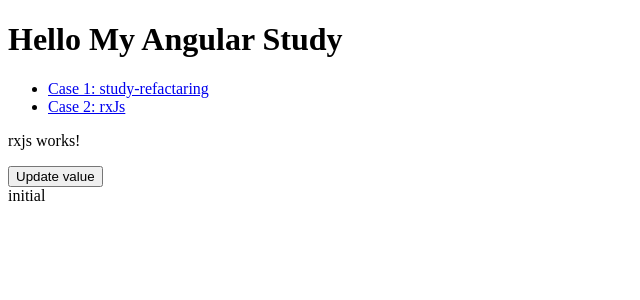
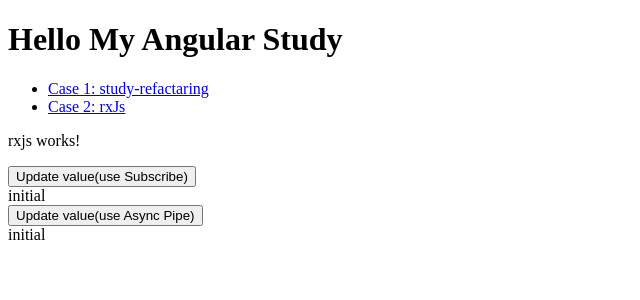
Before and after one commit to aratasashida/AngularStudy, an Angular app: page /study-rxjs in a window 1280 px wide. Shown: the top 300 px of the page, without its empty margins (0-640 px from the left). Built offline with nearby package versions, Linux system fonts and the light colour scheme.

Commit message:
async-pipeを使ったrxJsの購読パターンを使って日付表示を行った

```diff
--- a/src/app/app.module.ts
+++ b/src/app/app.module.ts
@@ -12,6 +12,7 @@ import { UsersComponent } from './components/study-refactaring/users.component';
 import { PageNotFoundComponent } from './components/page-not-found/page-not-found.component';
 import { StudyRxjsComponent } from './components/study-rxjs/study-rxjs.component';
 import { ExplicitSubscribeComponent } from './components/study-rxjs/explicit-subscribe/explicit-subscribe.component';
+import { AsyncpipeComponent } from './components/study-rxjs/asyncpipe/asyncpipe.component';
 
 @NgModule({
   declarations: [
@@ -24,6 +25,7 @@ import { ExplicitSubscribeComponent } from './components/study-rxjs/explicit-sub
     PageNotFoundComponent,
     StudyRxjsComponent,
     ExplicitSubscribeComponent,
+    AsyncpipeComponent,
   ],
   imports: [
     BrowserModule,
--- /dev/null
+++ b/src/app/components/study-rxjs/asyncpipe/asyncpipe.component.html
@@ -0,0 +1 @@
+<div>{{value$ | async}}</div>
--- /dev/null
+++ b/src/app/components/study-rxjs/asyncpipe/asyncpipe.component.ts
@@ -0,0 +1,17 @@
+import { Component, OnInit } from '@angular/core';
+import { Observable } from 'rxjs';
+import { DataService } from '../../../service/data.service';
+
+@Component({
+  selector: 'app-asyncpipe',
+  templateUrl: './asyncpipe.component.html',
+  styleUrls: ['./asyncpipe.component.scss']
+})
+export class AsyncpipeComponent {
+  value$: Observable<any>;
+
+  constructor(private dataService: DataService) {
+    this.value$ = this.dataService.valueChanges;
+  }
+
+}
--- a/src/app/components/study-rxjs/explicit-subscribe/explicit-subscribe.component.ts
+++ b/src/app/components/study-rxjs/explicit-subscribe/explicit-subscribe.component.ts
@@ -1,6 +1,6 @@
 import { Component, OnDestroy, OnInit } from '@angular/core';
 import { DataService } from '../../../service/data.service';
-import { Subject, Subscription } from 'rxjs';
+import { Subject } from 'rxjs';
 import { takeUntil } from 'rxjs/operators';
 
 @Component({
--- a/src/app/components/study-rxjs/study-rxjs.component.html
+++ b/src/app/components/study-rxjs/study-rxjs.component.html
@@ -1,6 +1,11 @@
 <p>rxjs works!</p>
 
 <div>
-    <button (click)="updateValue()">Update value</button>
+    <button (click)="updateValue()">Update value(use Subscribe)</button>
     <app-explicit-subscribe></app-explicit-subscribe>
 </div>
+
+<div>
+    <button (click)="updateValue()">Update value(use Async Pipe)</button>
+    <app-asyncpipe></app-asyncpipe>
+</div>
```
Also changed, not shown: src/app/components/study-rxjs/asyncpipe/asyncpipe.component.scss (added), 1 other file (tests, documents, lock files or other folders).
